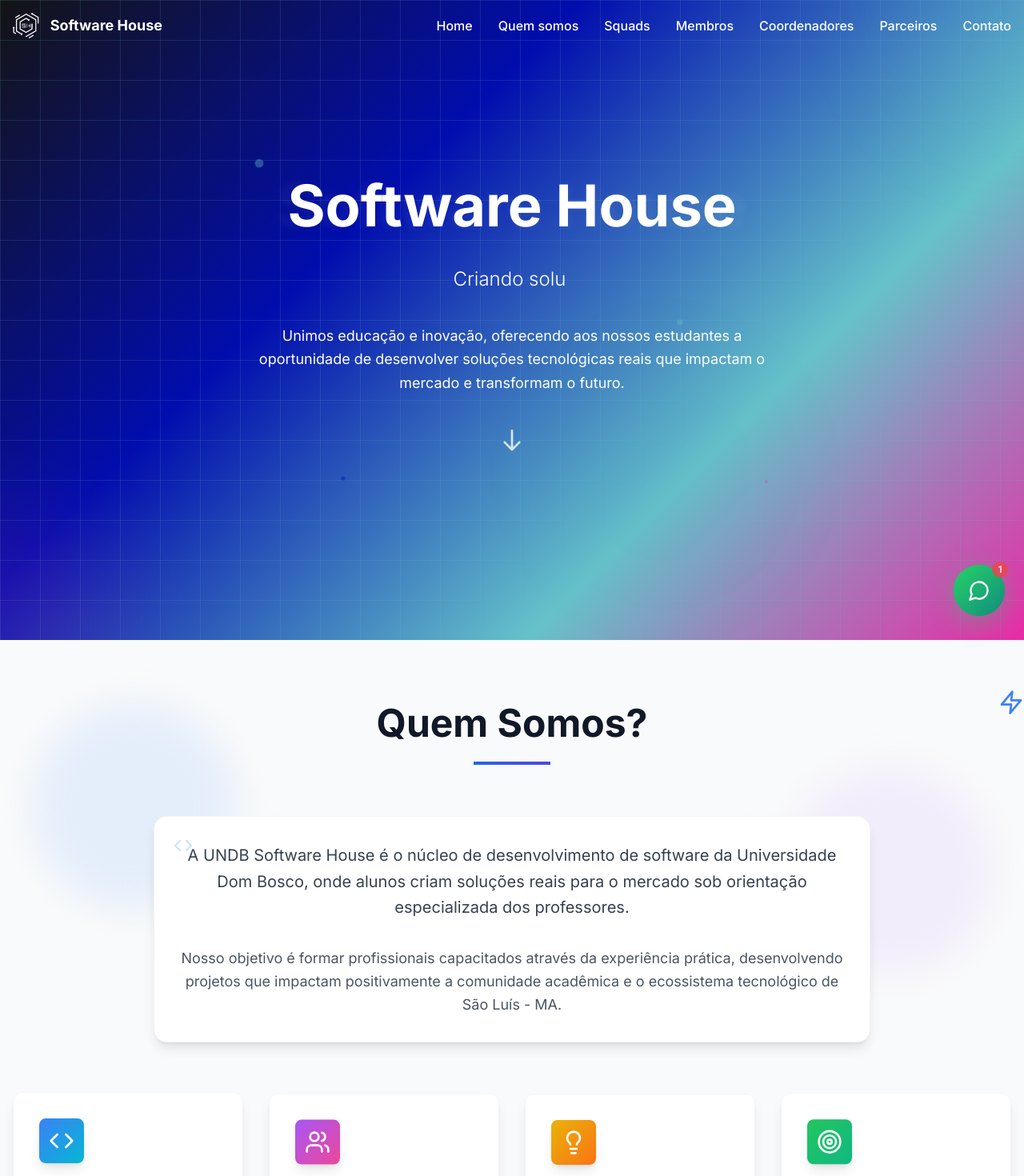
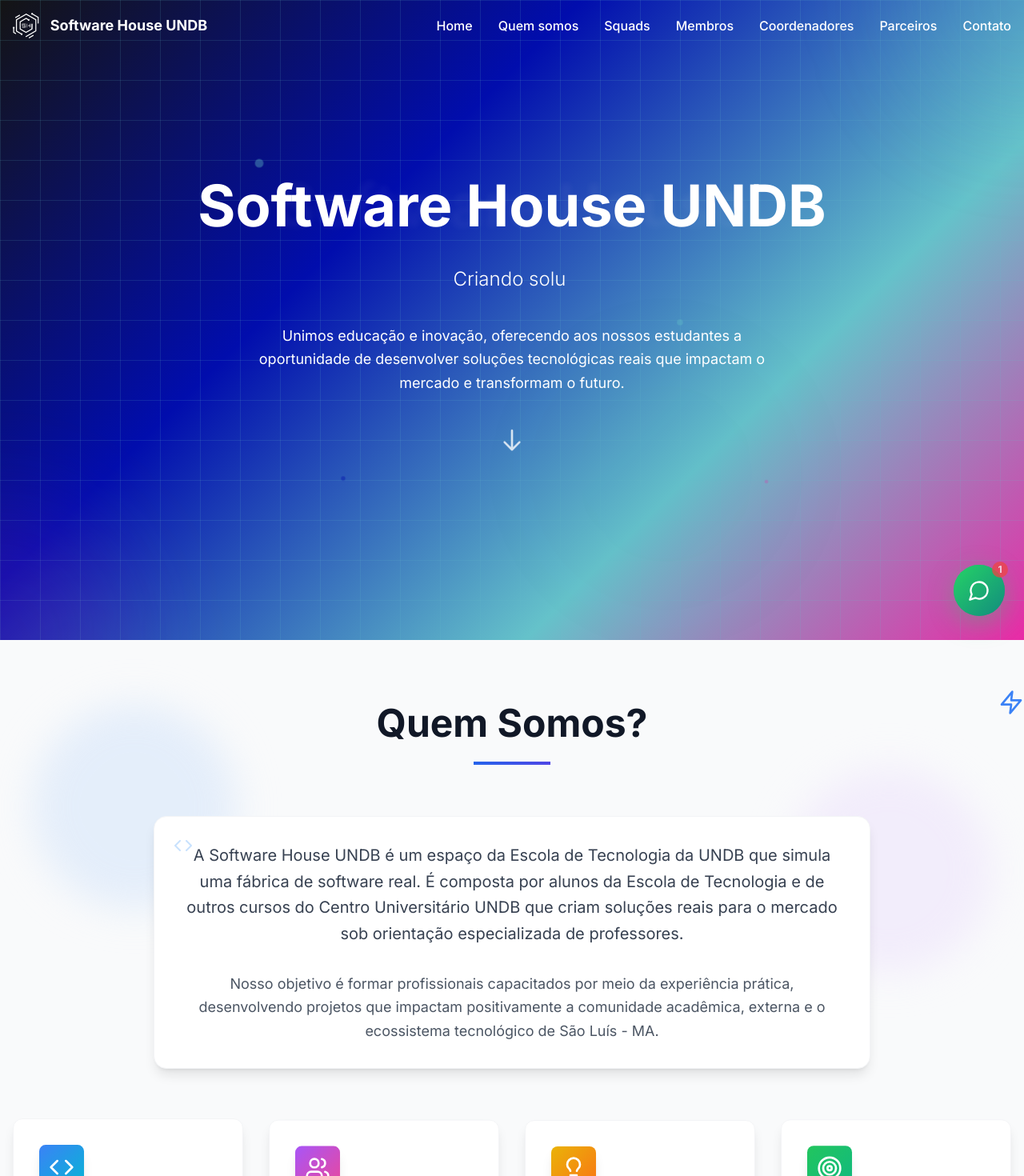
Before and after one commit to thisisalyssonx/website-sh, a React (Vite) app: page / in a window 1280 px wide. Shown: the top 1470 px of the page at 80% size. Built offline with nearby package versions, Linux system fonts and the light colour scheme.

Commit message:
Mais correções

```diff
--- a/index.html
+++ b/index.html
@@ -4,7 +4,7 @@
     <meta charset="UTF-8" />
     <link rel="icon" type="image/png" href="/src/assets/logo.png" />
     <meta name="viewport" content="width=device-width, initial-scale=1.0" />
-    <title>UNDB Software House</title>
+    <title>Software House UNDB</title>
     <meta name="description" content="O núcleo de desenvolvimento de software da Universidade Dom Bosco, onde estudantes transformam ideias em soluções tecnológicas reais." />
     <link rel="preconnect" href="https://fonts.googleapis.com">
     <link rel="preconnect" href="https://fonts.gstatic.com" crossorigin>
--- a/src/components/About.tsx
+++ b/src/components/About.tsx
@@ -37,7 +37,7 @@
 
   const stats = [
     { number: '10+', label: 'Projetos Desenvolvidos', icon: <Rocket className="h-6 w-6" /> },
-    { number: '20+', label: 'Alunos em Projetos', icon: <Award className="h-6 w-6" /> },
+    { number: '30+', label: 'Alunos em Projetos', icon: <Award className="h-6 w-6" /> },
     { number: '20+', label: 'Tecnologias Utilizadas', icon: <Zap className="h-6 w-6" /> },
     { number: '5', label: 'Anos de Experiência', icon: <Heart className="h-6 w-6" /> }
   ];
@@ -83,17 +83,14 @@
         >
           <div className="bg-white rounded-2xl p-8 shadow-lg border border-gray-100 hover:shadow-xl transition-all duration-500 hover:scale-105">
             <p className="text-xl text-gray-700 leading-relaxed mb-8 relative">
-              A UNDB Software House é o núcleo de desenvolvimento de software da Universidade Dom Bosco,
-              onde alunos criam soluções reais para o mercado sob orientação especializada dos professores.
+              A Software House UNDB é um espaço da Escola de Tecnologia da UNDB que simula uma fábrica de software real. É composta por alunos da Escola de Tecnologia e de outros cursos do Centro Universitário UNDB que criam soluções reais para o mercado sob orientação especializada de professores.
               <span className="absolute -top-2 -left-2 text-blue-300 opacity-50">
                 <Code className="h-6 w-6" />
               </span>
             </p>
 
             <p className="text-lg text-gray-600 leading-relaxed">
-              Nosso objetivo é formar profissionais capacitados através da experiência prática,
-              desenvolvendo projetos que impactam positivamente a comunidade acadêmica e o ecossistema
-              tecnológico de São Luís - MA.
+              Nosso objetivo é formar profissionais capacitados por meio da experiência prática, desenvolvendo projetos que impactam positivamente a comunidade acadêmica, externa e o ecossistema tecnológico de São Luís - MA.
             </p>
           </div>
         </div>
--- a/src/components/Footer.tsx
+++ b/src/components/Footer.tsx
@@ -20,7 +20,7 @@
   ];
 
   const socialLinks = [
-    { icon: <Github className="h-5 w-5" />, href: '#', label: 'GitHub' },
+    { icon: <Github className="h-5 w-5" />, href: 'https://github.com/softwarehouseundb', label: 'GitHub' },
     { icon: <Linkedin className="h-5 w-5" />, href: 'https://www.linkedin.com/company/software-house-undb/', label: 'LinkedIn' },
     { icon: <Instagram className="h-5 w-5" />, href: 'https://www.instagram.com/softwarehouseundb/', label: 'Instagram' },
   ];
@@ -88,7 +88,7 @@
                     href="mailto:softwarehouse@undb.edu.br"
                     className="text-gray-300 hover:text-white transition-colors"
                   >
-                    softwarehouse@undb.edu.br
+                    software.house@undb.edu.br
                   </a>
                 </div>
               </div>
@@ -122,7 +122,7 @@
         <div className="border-t border-gray-800 mt-12 pt-8">
           <div className="flex flex-col md:flex-row justify-between items-center">
             <p className="text-gray-400 text-sm">
-              © 2025 UNDB Software House. Todos os direitos reservados.
+              © 2025 Software House UNDB. Todos os direitos reservados.
             </p>
             <p className="text-gray-500 text-sm mt-4 md:mt-0">
               Desenvolvido com ❤️ pela equipe da Software House
--- a/src/components/Header.tsx
+++ b/src/components/Header.tsx
@@ -76,7 +76,7 @@
             <span className={`font-bold text-lg transition-colors ${
               isScrolled ? 'text-gray-900' : 'text-white'
             }`}>
-              Software House
+              Software House UNDB
             </span>
           </Link>
 
--- a/src/components/Hero.tsx
+++ b/src/components/Hero.tsx
@@ -56,7 +56,7 @@
       <div className="relative z-10 text-center px-4 max-w-4xl mx-auto">
         <div className="relative">
           <h1 className="text-5xl md:text-7xl font-bold text-white mb-8 animate-fade-in relative">
-            <span className="relative z-10">Software House</span>
+            <span className="relative z-10">Software House UNDB</span>
             <div className="absolute inset-0 text-white/20 blur-sm scale-105 animate-glow">Software House</div>
           </h1>
         </div>
--- a/src/components/Members.tsx
+++ b/src/components/Members.tsx
@@ -101,7 +101,7 @@
       name: "Ana Vitória Maciel Rodrigues",
       role: "Marketing e Dev Back-end",
       image: anaVitoriaImg,
-      bio: "Programadora Back-end com experiência prática no desenvolvimento de soluções em Java e Python.",
+      bio: "Vice-Diretora de Marketing e Programadora Back-end com experiência prática no desenvolvimento de soluções em Java e Python.",
       location: "São Luís, MA",
       email: "anavitoriamacielr@gmail.com",
       skills: ["Java", "Python", "JavaScript", "Excel"],
@@ -380,7 +380,7 @@
 
   // Estatísticas do time
   const teamStats: TeamStat[] = [
-    { number: "20+", label: "Desenvolvedores Talentosos", color: "#65C2CA" },
+    { number: "30+", label: "Desenvolvedores Talentosos", color: "#65C2CA" },
     { number: "5+", label: "Mentores", color: "#010DAD" },
     { number: "5+", label: "Anos de Experiência", color: "#E92BA6" },
     { number: "100%", label: "Dedicação e Paixão", color: "#141414" },
```
Also changed, not shown: 1 other file (tests, documents, lock files or other folders).
